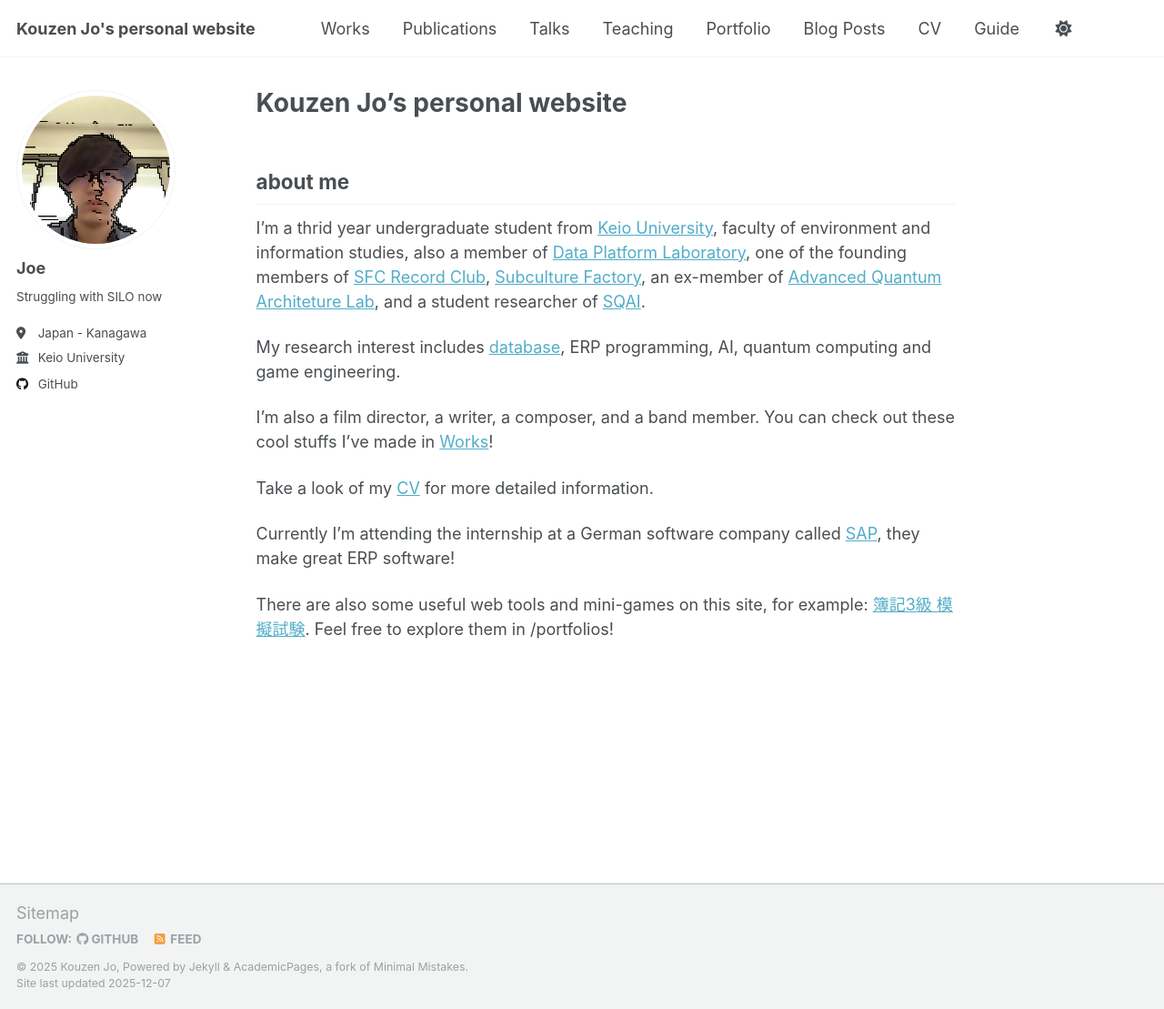
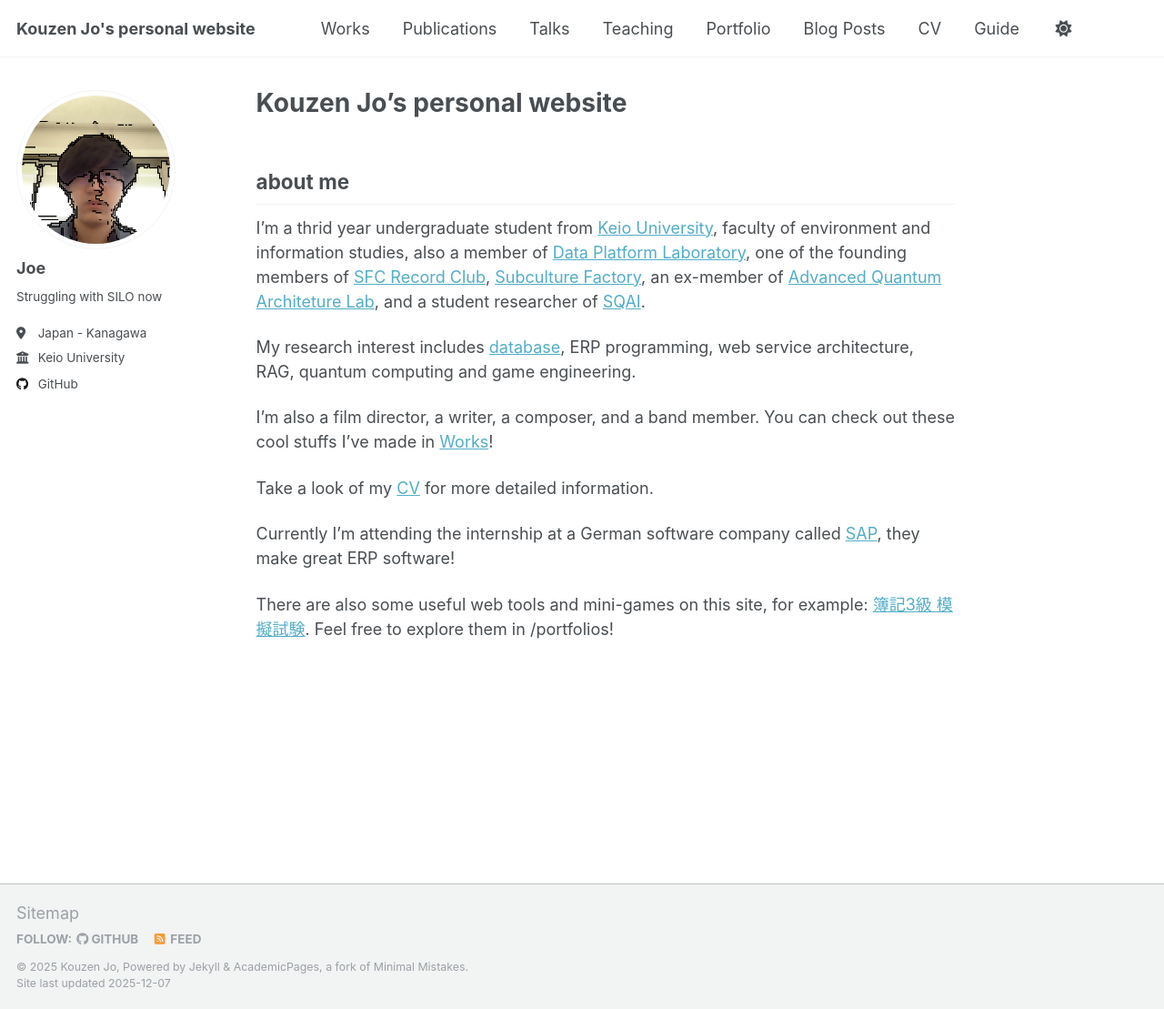
Before and after one commit to Joe-Xuu/joe-xuu.github.io, a Jekyll site: the page built from _pages/about.md, in a window 1280 px wide and 1109 px high. Shown: the whole window at 91% size. Built offline with Jekyll 4.4.1, drawn with Linux system fonts in a browser that asks for light colours.

Commit message:
Update about.md

```diff
--- a/_pages/about.md
+++ b/_pages/about.md
@@ -11,7 +11,7 @@ about me
 ------
 I'm a thrid year undergraduate student from [Keio University](https://www.keio.ac.jp/ja), faculty of environment and information studies, also a member of [Data Platform Laboratory](https://sites.google.com/view/dpl-sfc), one of the founding members of [SFC Record Club](https://sfcindiepress.com/sfc-record-club), [Subculture Factory](https://syllabus.sfc.keio.ac.jp/courses/2024_48242?locale=en), an ex-member of [Advanced Quantum Architeture Lab](https://aqua.sfc.wide.ad.jp/), and a student researcher of [SQAI](https://sqai.jp/).
 
-My research interest includes [database](https://sites.google.com/view/dpl-sfc), ERP programming, AI, quantum computing and game engineering.
+My research interest includes [database](https://sites.google.com/view/dpl-sfc), ERP programming, web service architecture, RAG, quantum computing and game engineering.
 
 I'm also a film director, a writer, a composer, and a band member. You can check out these cool stuffs I've made in [Works](/works/)!
 
```
